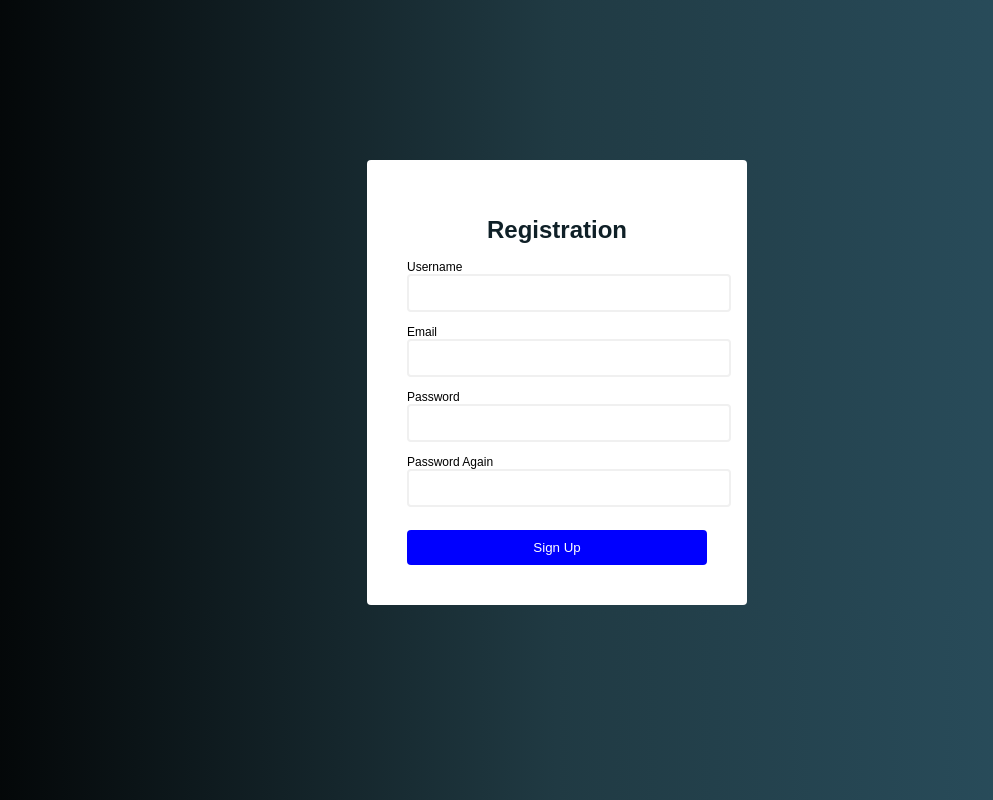
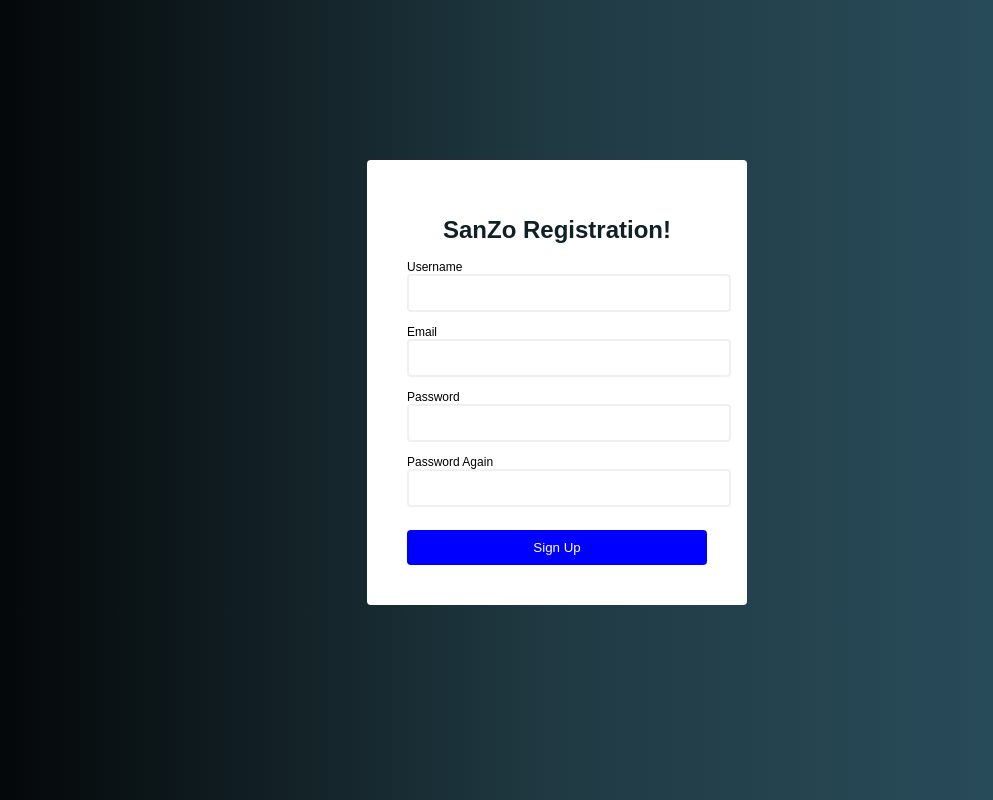
Before and after one commit to Samuelogooluwa/Login-Html-Css-and-JavaScript, a plain HTML site: page index.html in a window 1280 px wide. Shown: the whole page, without its empty margins (83-1076 px from the left). Drawn offline with Linux system fonts and the light colour scheme; a web font is replaced by a local one.

Commit message:
Update index.html

```diff
--- a/index.html
+++ b/index.html
@@ -15,7 +15,7 @@
 <body>
     <div class="container">
         <form id="form" action="/">
-          <h1>Registration</h1>
+          <h1>SanZo Registration!</h1>
           <div class="input-control">
             <label for="username">Username</label>
             <input id="username" name="username" type="text" required>
```
